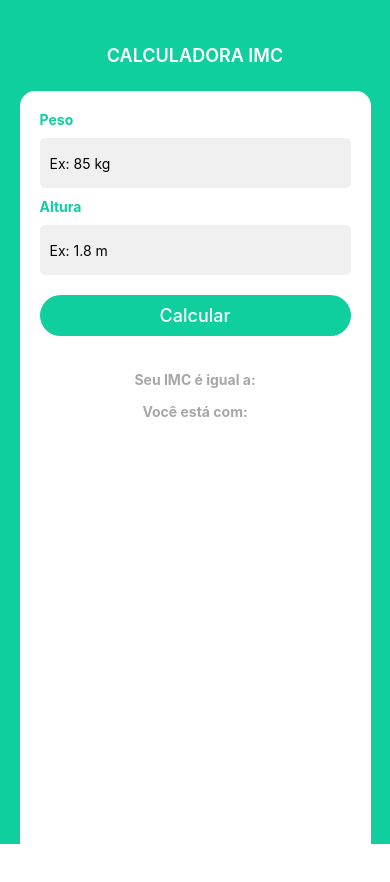
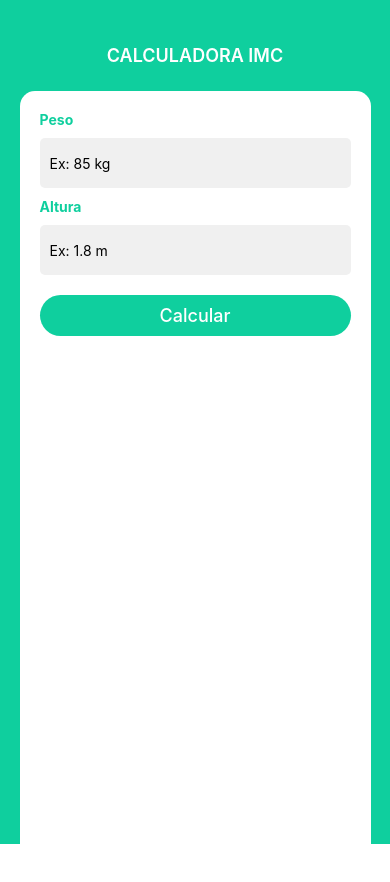
Before and after one commit to br-gabriel/IMC-app, a React Native app: screen / in a window 390 px wide. Shown: the top 882 px of the page. Built offline with nearby package versions, Linux system fonts and the light colour scheme.

Commit message:
conditional rendering fixed

```diff
--- a/components/mainContainer.js
+++ b/components/mainContainer.js
@@ -6,12 +6,12 @@ import Form from './form';
 import Result from "./result";
 
 export default function MainContainer() {
-    const {errorMsg} = useContext(ImcContext);
+    const {imcValue} = useContext(ImcContext);
 
     return (
         <View style={styles.container}>
             <Form />
-            {errorMsg == null ? <Result /> : <ErrorMessage/>}
+            {imcValue == null ? <ErrorMessage/> : <Result />}
         </View>
     );
 };
```
